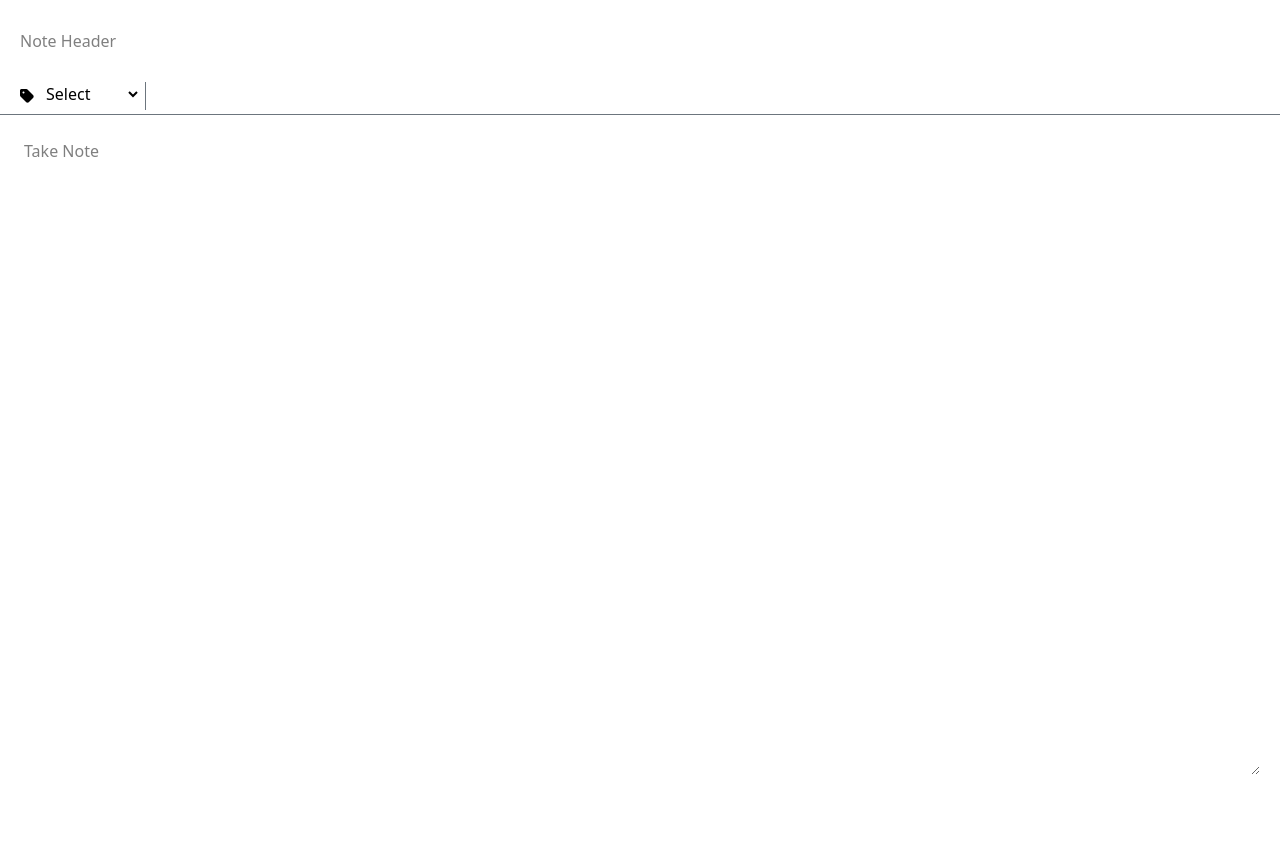
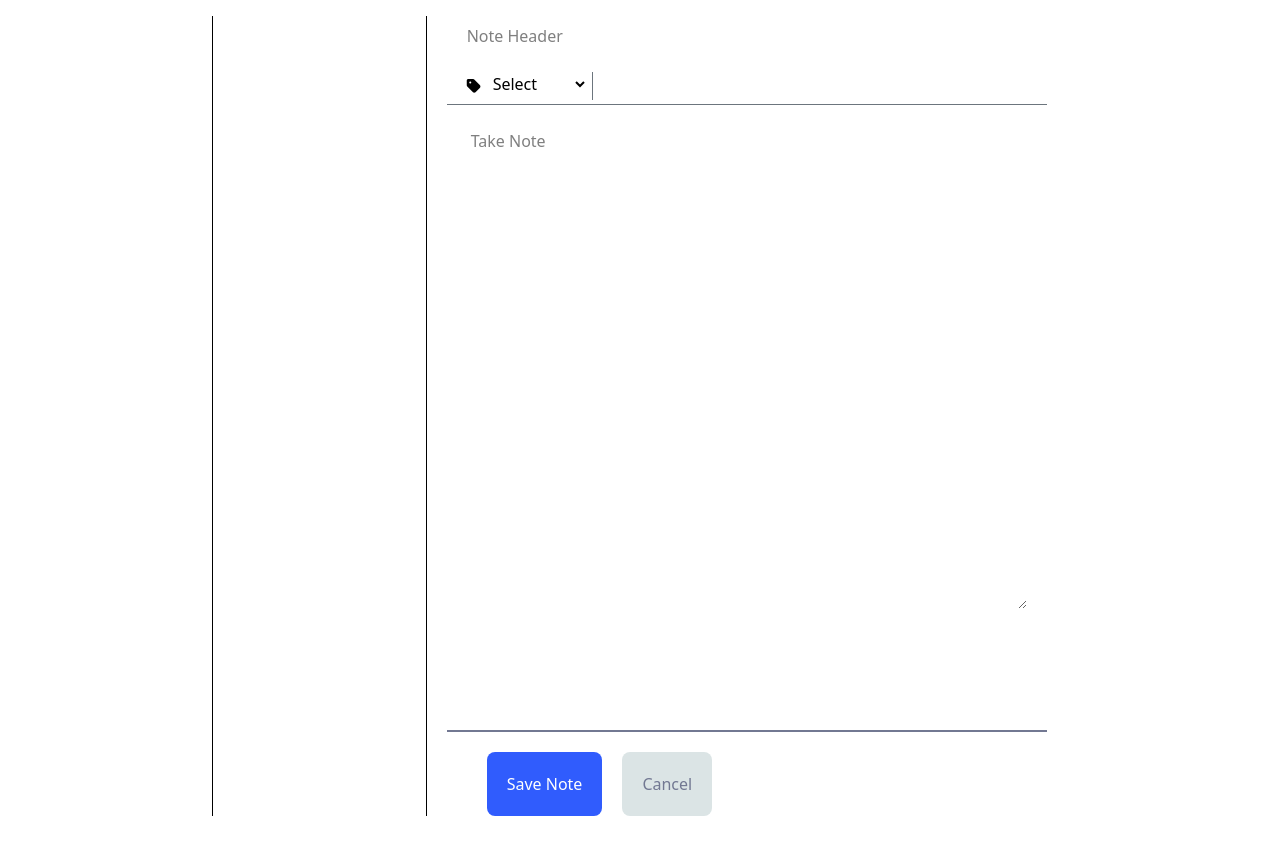
Before and after one commit to acunmedyaakademi/Onur-Sadik-NoteTaking, a React (Vite) app: page / in a window 1280 px wide. Shown: the top 854 px of the page. After the commit the page ends 832 px from the top, so only its background shows below. Built offline with nearby package versions, Linux system fonts and the light colour scheme.

Commit message:
createnote desktop added

```diff
--- a/src/components/CreateNote.jsx
+++ b/src/components/CreateNote.jsx
@@ -31,7 +31,18 @@ export default function CreateNote() {
 
 
   return (
-    <div className="flex xl:grid-cols-12 flex-col items-center justify-center pr-[20px] pl-[20px]">
+    <div className="xl:grid xl:grid-cols-12 xl:w-screen">
+      <div className="hidden h-screen xl:grid xl:col-span-2">
+      <div className="border-r h-screen">
+
+      </div>
+      </div>
+      <div className="hidden h-screen xl:grid xl:col-span-2">
+      <div className="border-r h-screen">
+
+      </div>
+    </div>
+      <div className="flex xl:col-span-6 flex-col items-center justify-center pr-[20px] pl-[20px]">
             <div className="w-full pr-[20px] pl-[20px] h-[50px] mb-3 rounded p-1">
         <input className="w-full h-full" type="text" placeholder="Note Header" />
       </div>
@@ -46,9 +57,21 @@ export default function CreateNote() {
           {selectedTags.map(t => t).join(", ")}
         </div>
       </div>
-      <div className="w-screen h-screen pr-[20px] pl-[20px]">
-        <textarea className="w-full p-1 h-[80%] rounded" placeholder="Take Note" ></textarea>
+      <div className="w-screen h-screen xl:w-full xl:h-full pr-[20px] pl-[20px]">
+        <textarea className="w-full p-1 h-[80%] xl:w-full rounded" placeholder="Take Note" ></textarea>
+      </div>
+      <div className="hidden xl:flex border border-r xl:w-full w-screen mb-[20px] text-[#727892]">
+
+      </div>
+      <div className="hidden xl:flex w-full  pl-[40px] justify-start gap-5">
+          <button className="p-[20px] bg-[#305cfd] rounded-lg text-[white]">Save Note</button>
+          <button className="p-[20px] bg-[#dbe4e5] rounded-lg text-[#727892]">Cancel</button>
       </div>
     </div>
+    <div className="hidden xl:flex xl:col-span-2 ">
+
+    </div>
+    </div>
+
   )
 }
```
